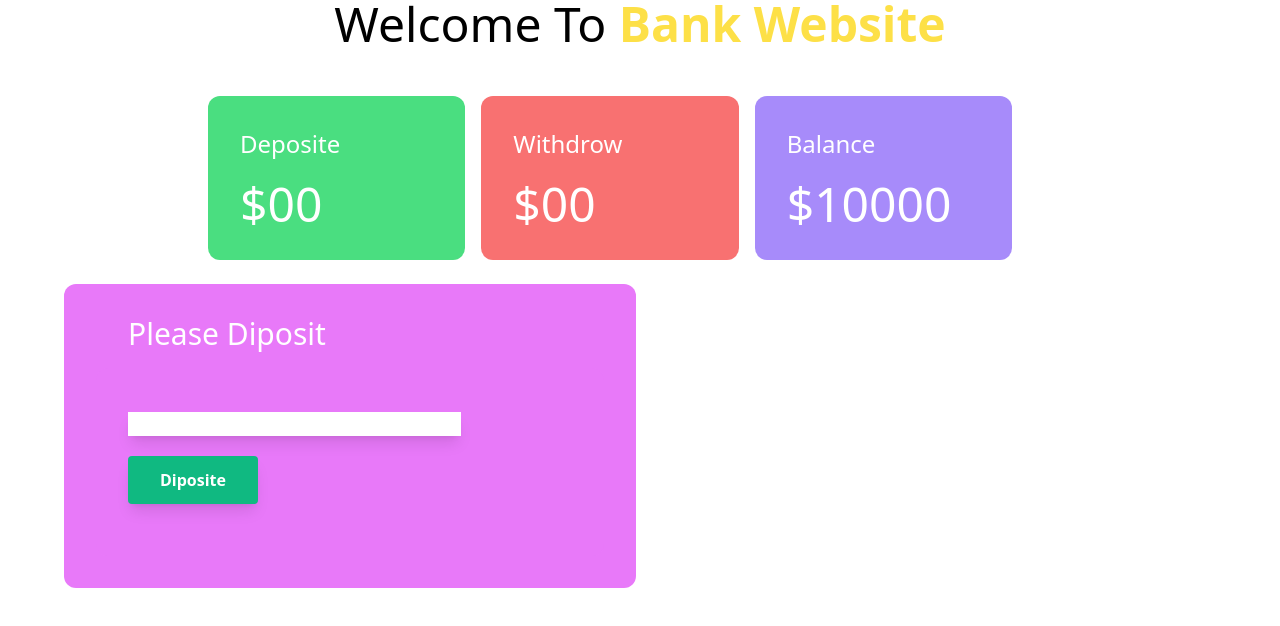
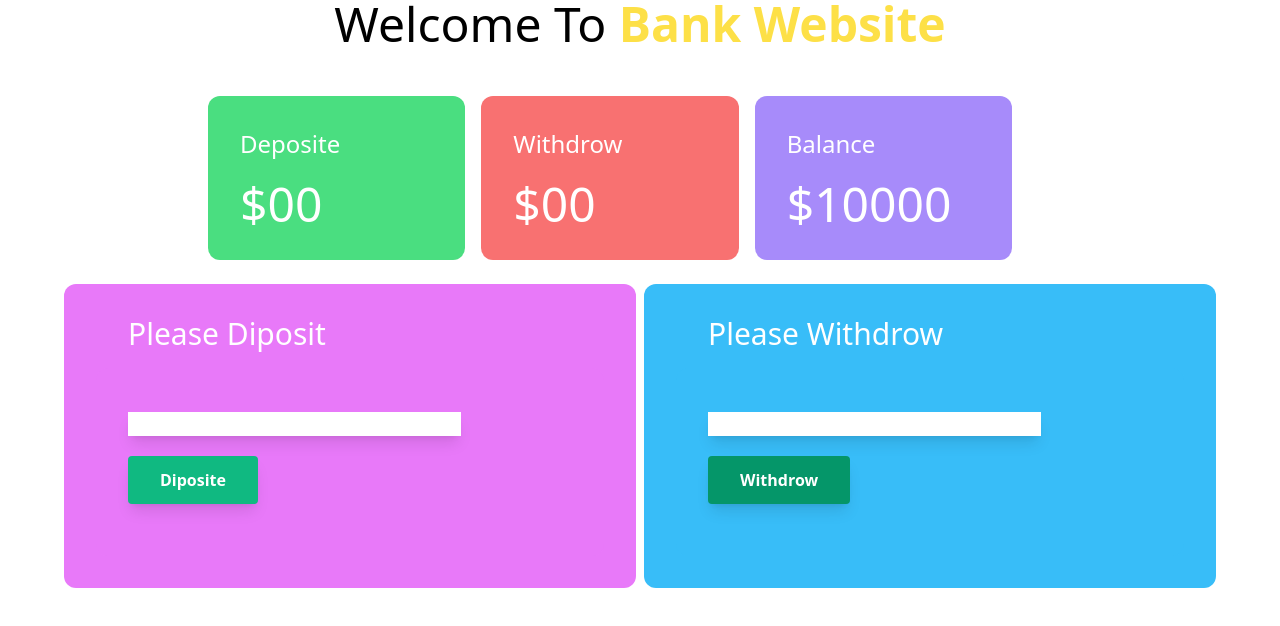
Before and after one commit to silpiakr/Banking-Site, a plain HTML site: page dashboard.html in a window 1280 px wide. Drawn offline with nearby package versions, Linux system fonts and the light colour scheme.

Commit message:
connect to js

```diff
--- a/dashboard.html
+++ b/dashboard.html
@@ -38,5 +38,14 @@
                      <button class="text-white bg-emerald-500 mb-5 mt-5 py-3 px-8 font-bold rounded font-xl  shadow-lg hover:bg-sky-700" id="btn-dps">Diposite</button>
                  </div>
              </div>
+             <div class="bg-sky-400 p-8 rounded-xl ">
+                <h3 class="font-medium text-3xl mb-4 px-8">Please Withdrow</h3>
+                <div class="bg-sky-400 p-8 rounded-xl">
+                    <input class="text-black w-9/12 block mt-3 px-3 shadow-lg" type="Text" name="" id="withdrow-field" placeholder="">
+                    <button class="text-white bg-emerald-600 mb-5 mt-5 py-3 px-8 font-bold rounded font-xl  shadow-lg hover:bg-pink-500" id="withdrow-btn">Withdrow</button>
+                </div>
+            </div>
+           </div>
+        </section>
 </body>
 </html>
```
